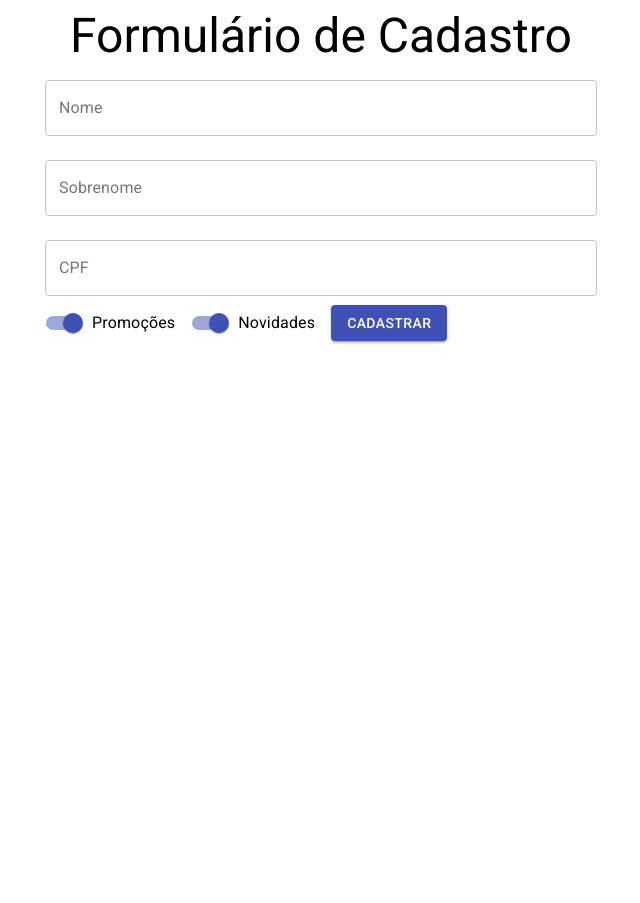
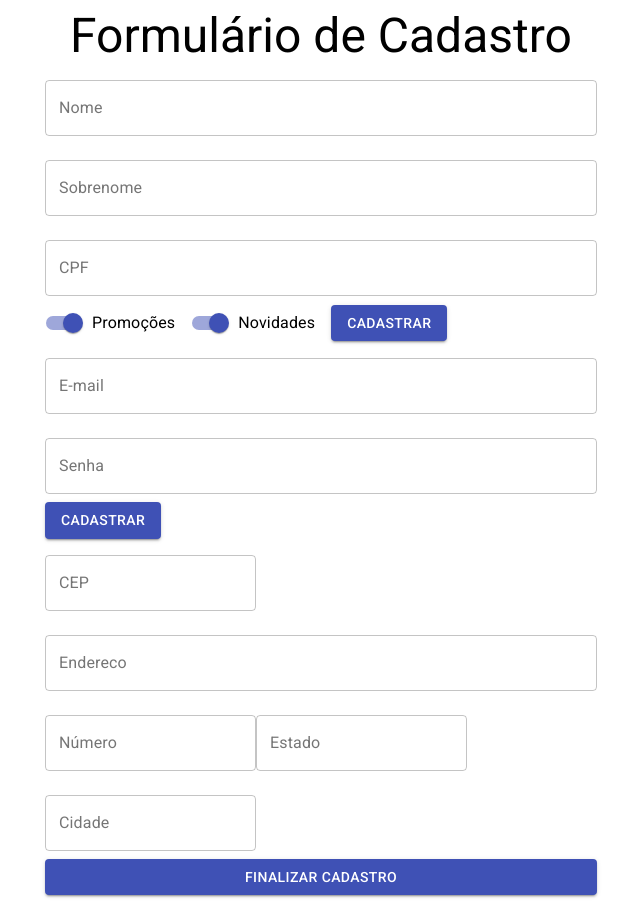
Before and after one commit to rafaelteruyuki/curso-react-functions, a React (Create React App) app: page / in a window 1280 px wide. Shown: the whole page, without its empty margins (319-959 px from the left). Before the commit the page ends 800 px from the top, so only its background shows below. Built offline with nearby package versions, Linux system fonts and the light colour scheme.

Commit message:
Cria novos formulários

```diff
--- a/src/App.tsx
+++ b/src/App.tsx
@@ -1,9 +1,8 @@
-import React, { FormEvent } from 'react';
+import './App.scss';
 import { Container, Typography } from '@material-ui/core';
-import './App.scss';
 import FormularioCadastro from './components/formulario-cadastro';
 import { IPessoa } from './interfaces/pessoa.interface';
-import { IErro, IErrosFormulario } from './interfaces/erros-formulario.interface';
+import { IErro,} from './interfaces/erros-formulario.interface';
 
 function App() {
 
--- /dev/null
+++ b/src/components/formulario-cadastro/dados-pessoais/dados-pessoais.component.tsx
@@ -0,0 +1,85 @@
+import { FormEvent, FunctionComponent, useState } from "react";
+import { Button, TextField, Switch, FormControlLabel } from "@material-ui/core";
+import { IPessoa } from "../../../interfaces/pessoa.interface";
+import { IErro, IErrosFormulario } from "../../../interfaces/erros-formulario.interface";
+
+interface DadosPessoaisProps {
+  onSubmit: (pessoa: IPessoa) => void;
+  validaCPF: (cpf: string) => IErro;
+}
+
+const DadosPessoais: FunctionComponent<DadosPessoaisProps> = ({onSubmit, validaCPF}) => {
+
+  const [nome, setNome] = useState('');
+  const [sobrenome, setSobrenome] = useState('');
+  const [cpf, setCpf] = useState('');
+  const [promocoes, setPromocoes] = useState(true);
+  const [novidades, setNovidades] = useState(true);
+  const [erros, setErros] = useState<IErrosFormulario>({cpf: {valido: true, texto: ''}});
+
+  const handleFormSubmit = (event: FormEvent<HTMLFormElement>) => {
+    event.preventDefault();
+    onSubmit({nome, sobrenome, cpf, promocoes, novidades});
+  }
+
+  return (
+    <form onSubmit={event => handleFormSubmit(event)}>
+      <TextField id="nome"
+        value={nome}
+        onChange={event => setNome(event.target.value)}
+        label="Nome"
+        variant="outlined"
+        margin="normal"
+        fullWidth
+      />
+
+      <TextField id="sobrenome"
+        value={sobrenome}
+        onChange={event => setSobrenome(event.target.value)}
+        label="Sobrenome"
+        variant="outlined"
+        margin="normal"
+        fullWidth
+      />
+
+      <TextField id="cpf"
+        value={cpf}
+        onChange={event => setCpf(event.target.value)}
+        onBlur={event => setErros({cpf: validaCPF(event.target.value)})}
+        error={!erros.cpf.valido}
+        helperText={erros.cpf.texto}
+        label="CPF"
+        variant="outlined"
+        margin="normal"
+        fullWidth
+      />
+
+      <FormControlLabel label="Promoções"
+        control={
+          <Switch name="promocoes"
+            color="primary"
+            checked={promocoes}
+            onChange={event => setPromocoes(event.target.checked)}
+          />
+        }
+      />
+
+      <FormControlLabel label="Novidades"
+        control={
+          <Switch name="novidades"
+            color="primary"
+            checked={novidades}
+            onChange={event => setNovidades(event.target.checked)}
+          />
+        }
+      />
+
+      <Button type="submit"
+        variant="contained"
+        color="primary"
+      >Cadastrar</Button>
+    </form>
+  );
+}
+
+export default DadosPessoais;
--- /dev/null
+++ b/src/components/formulario-cadastro/dados-pessoais/index.tsx
@@ -0,0 +1,2 @@
+import DadosPessoais from "./dados-pessoais.component";
+export default DadosPessoais;
--- /dev/null
+++ b/src/components/formulario-cadastro/entrega/entrega.component.tsx
@@ -0,0 +1,57 @@
+import { Button, TextField } from "@material-ui/core";
+import { FunctionComponent } from "react";
+
+interface EntregaProps {
+
+}
+
+const Entrega: FunctionComponent<EntregaProps> = () => {
+  return (
+    <form>
+      <TextField id="cep"
+        label="CEP"
+        type="number"
+        variant="outlined"
+        margin="normal"
+      />
+
+      <TextField id="endereco"
+        label="Endereco"
+        type="text"
+        variant="outlined"
+        margin="normal"
+        fullWidth
+      />
+
+      <TextField id="numero"
+        label="Número"
+        type="number"
+        variant="outlined"
+        margin="normal"
+      />
+
+      <TextField id="estado"
+        label="Estado"
+        type="text"
+        variant="outlined"
+        margin="normal"
+      />
+
+      <TextField id="cidade"
+        label="Cidade"
+        type="text"
+        variant="outlined"
+        margin="normal"
+      />
+
+      <Button type="submit"
+        variant="contained"
+        color="primary"
+        fullWidth
+      >Finalizar cadastro</Button>
+
+    </form>
+  );
+}
+
+export default Entrega;
--- /dev/null
+++ b/src/components/formulario-cadastro/entrega/index.tsx
@@ -0,0 +1,2 @@
+import Entrega from "./entrega.component";
+export default Entrega;
--- a/src/components/formulario-cadastro/formulario-cadastro.component.tsx
+++ b/src/components/formulario-cadastro/formulario-cadastro.component.tsx
@@ -1,7 +1,9 @@
-import React, { FormEvent, FunctionComponent, useState } from "react";
-import { Button, TextField, Switch, FormControlLabel } from "@material-ui/core";
+import { FunctionComponent } from "react";
 import { IPessoa } from "../../interfaces/pessoa.interface";
-import { IErro, IErrosFormulario } from "../../interfaces/erros-formulario.interface";
+import { IErro } from "../../interfaces/erros-formulario.interface";
+import DadosPessoais from "./dados-pessoais";
+import Login from "./login";
+import Entrega from "./entrega";
 
 interface FormularioProps {
   onSubmit: (pessoa: IPessoa) => void;
@@ -10,72 +12,12 @@ interface FormularioProps {
 
 const FormularioCadastro: FunctionComponent<FormularioProps> = ({onSubmit, validaCPF}) => {
 
-  const [nome, setNome] = useState('');
-  const [sobrenome, setSobrenome] = useState('');
-  const [cpf, setCpf] = useState('');
-  const [promocoes, setPromocoes] = useState(true);
-  const [novidades, setNovidades] = useState(true);
-  const [erros, setErros] = useState<IErrosFormulario>({cpf: {valido: true, texto: ''}});
-
-  const handleFormSubmit = (event: FormEvent<HTMLFormElement>) => {
-    event.preventDefault();
-    onSubmit({nome, sobrenome, cpf, promocoes, novidades});
-  }
-
   return (
-    <form onSubmit={event => handleFormSubmit(event)}>
-      <TextField id="nome"
-        value={nome}
-        onChange={event => setNome(event.target.value)}
-        label="Nome"
-        variant="outlined"
-        margin="normal"
-        fullWidth
-      />
-
-      <TextField id="sobrenome"
-        value={sobrenome}
-        onChange={event => setSobrenome(event.target.value)}
-        label="Sobrenome"
-        variant="outlined"
-        margin="normal"
-        fullWidth
-      />
-
-      <TextField id="cpf"
-        value={cpf}
-        onChange={event => setCpf(event.target.value)}
-        onBlur={event => setErros({cpf: validaCPF(event.target.value)})}
-        error={!erros.cpf.valido}
-        helperText={erros.cpf.texto}
-        label="CPF"
-        variant="outlined"
-        margin="normal"
-        fullWidth
-      />
-
-      <FormControlLabel label="Promoções"
-        control={
-          <Switch name="promocoes"
-            color="primary"
-            checked={promocoes}
-            onChange={event => setPromocoes(event.target.checked)}
-          />
-        }
-      />
-
-      <FormControlLabel label="Novidades"
-        control={
-          <Switch name="novidades"
-            color="primary"
-            checked={novidades}
-            onChange={event => setNovidades(event.target.checked)}
-          />
-        }
-      />
-
-      <Button type="submit" variant="contained" color="primary">Cadastrar</Button>
-    </form>
+    <>
+      <DadosPessoais onSubmit={onSubmit} validaCPF={validaCPF} />
+      <Login />
+      <Entrega />
+    </>
   );
 }
 
--- /dev/null
+++ b/src/components/formulario-cadastro/login/index.tsx
@@ -0,0 +1,2 @@
+import Login from "./login.component";
+export default Login;
--- /dev/null
+++ b/src/components/formulario-cadastro/login/login.component.tsx
@@ -0,0 +1,38 @@
+import { Button, TextField } from "@material-ui/core";
+import { FunctionComponent } from "react";
+
+interface LoginProps {
+
+}
+
+const Login: FunctionComponent<LoginProps> = () => {
+  return (
+    <form>
+
+      <TextField id="email"
+        label="E-mail"
+        type="email"
+        variant="outlined"
+        margin="normal"
+        fullWidth
+      />
+
+      <TextField
+        id="senha"
+        label="Senha"
+        type="password"
+        variant="outlined"
+        margin="normal"
+        fullWidth
+      />
+
+      <Button type="submit"
+        variant="contained"
+        color="primary"
+      >Cadastrar</Button>
+
+    </form>
+  );
+}
+
+export default Login;
```
